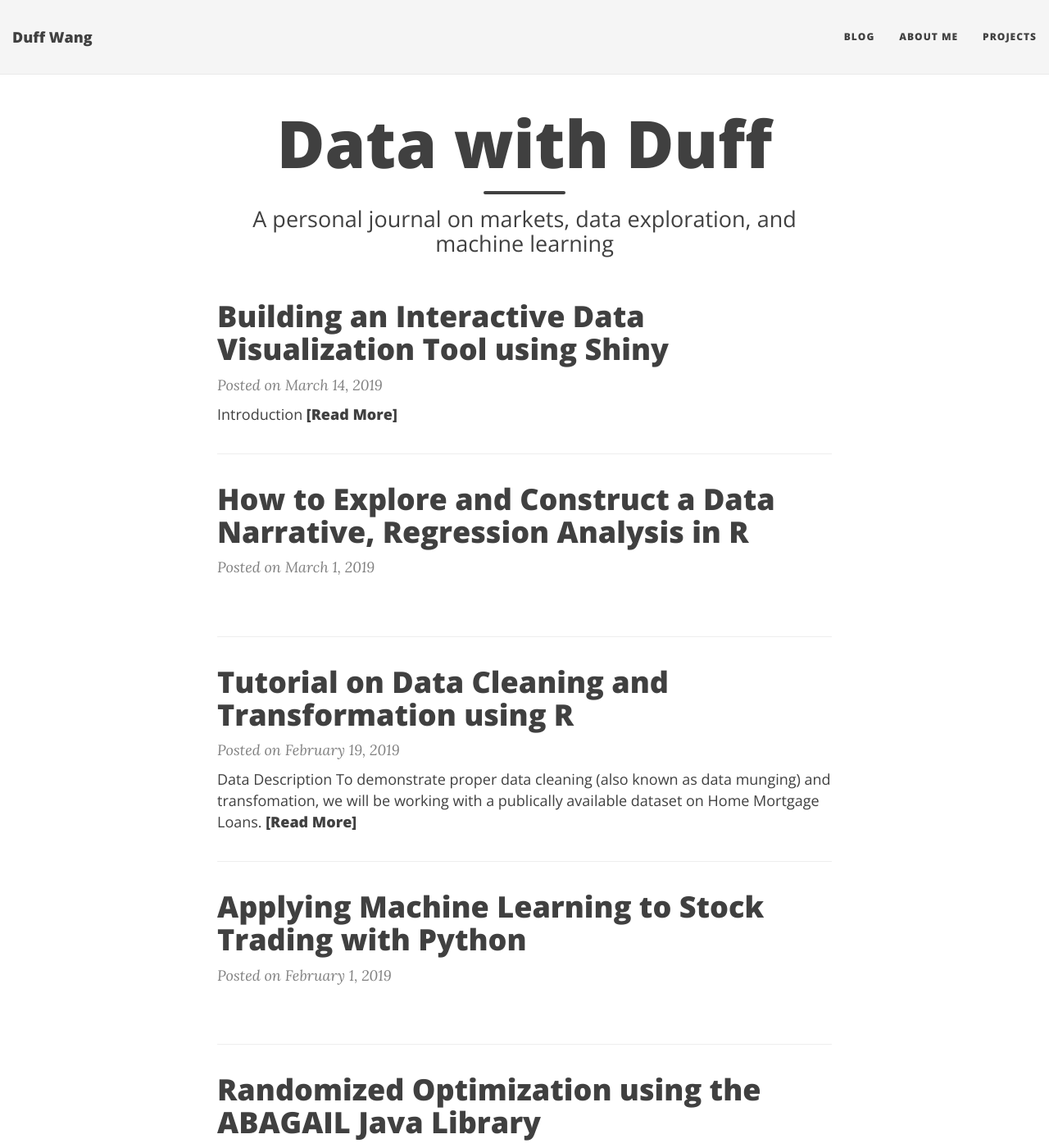
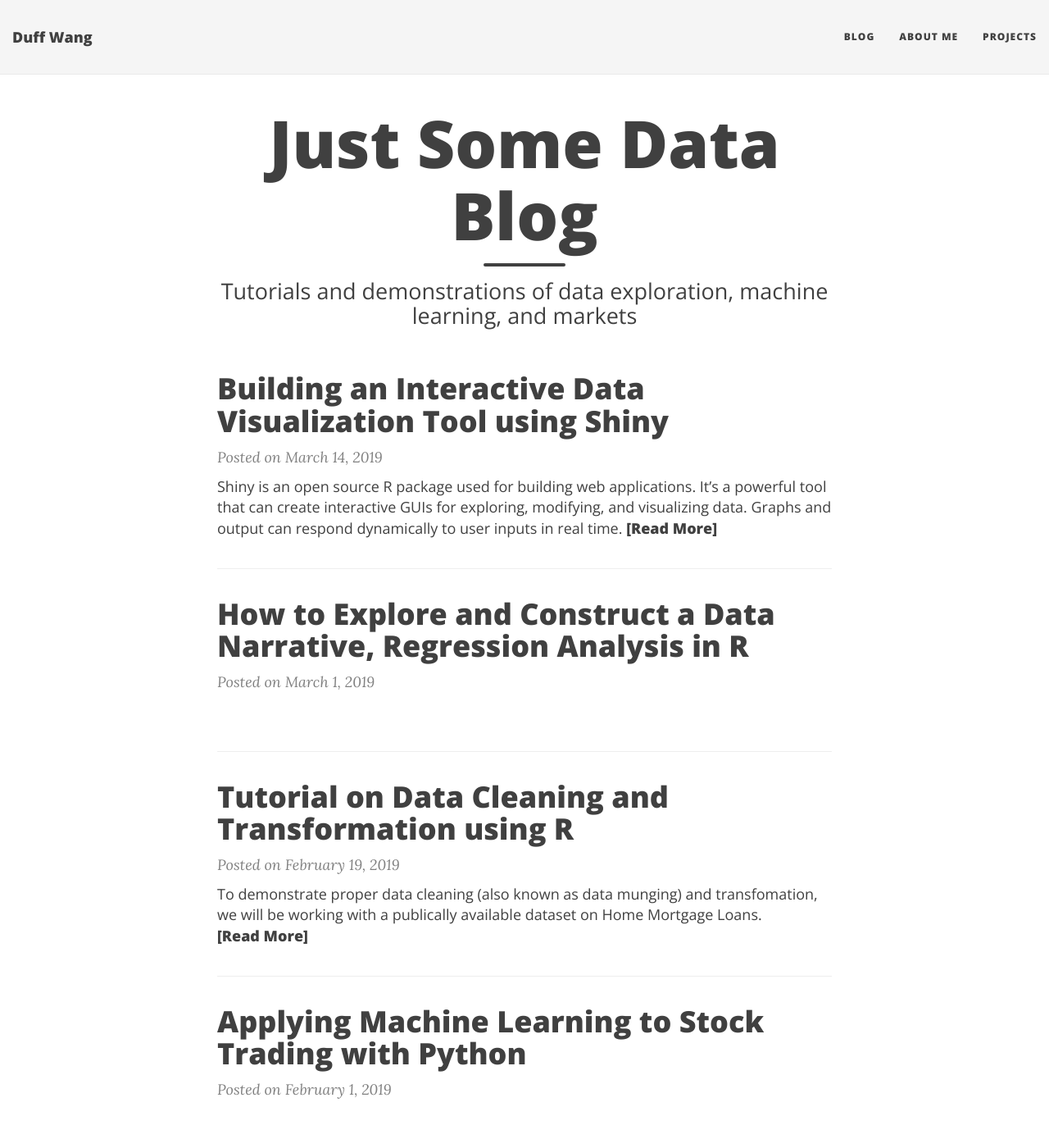
Before and after one commit to duffwang/duffwang.github.io, a Jekyll site: the page built from index.html, in a window 1280 px wide and 1400 px high. Shown: the whole window at 82% size. Built offline with Jekyll 4.4.1, drawn with Linux system fonts in a browser that asks for light colours; nearby versions of some CDN libraries; the list of posts is cut into pages by our own code.

Commit message:
update posts

```diff
--- a/_posts/2019-03-14-shiny.md
+++ b/_posts/2019-03-14-shiny.md
@@ -3,10 +3,9 @@ layout: post
 title: Building an Interactive Data Visualization Tool using Shiny
 ---
 
+Shiny is an open source R package used for building web applications. It's a powerful tool that can create interactive GUIs for exploring, modifying, and visualizing data. Graphs and output can respond dynamically to user inputs in real time.
 
-## Introduction
-
-Shiny is an open source R package used for building web applications. It's a powerful tool that can create interactive GUIs for exploring, modifying, and visualizing data. Graphs and output can respond dynamically to user inputs in real time.
+## Demonstration
 
 To demonstrate Shiny, I've created an interactive tool based on the Home Loan dataset I have been using in the previous few posts. I've hosted the tool on shinyapps.io, a convenient Shiny deployment site created by RStudio.
 
--- a/index.html
+++ b/index.html
@@ -1,7 +1,7 @@
 ---
 layout: page
-title: Data with Duff
-subtitle: A personal journal on markets, data exploration, and machine learning
+title: Just Some Data Blog
+subtitle: Tutorials and demonstrations of data exploration, machine learning, and markets
 use-site-title: true
 ---
 
```
Also changed, not shown: _posts/2019-02-19-data-cleaning.md (+2 -1 lines).
